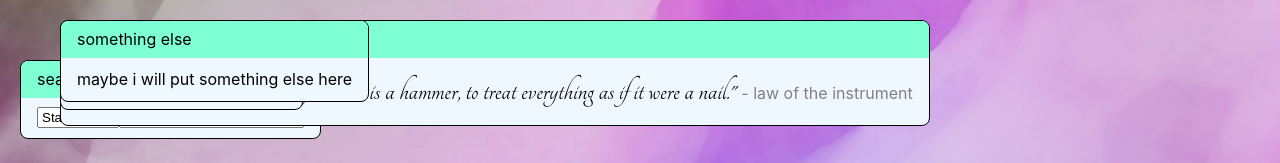
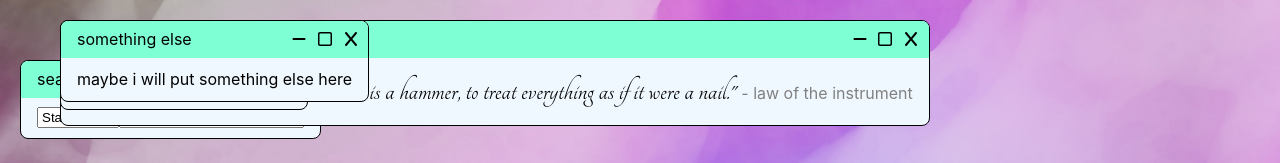
Before and after one commit to mirunaish/floppa-new-tab, a React (Vite) app: page / in a window 1280 px wide. Shown: the top 163 px of the page. Built offline with nearby package versions, Linux system fonts and the light colour scheme.

Commit message:
added icons

```diff
--- a/package.json
+++ b/package.json
@@ -11,7 +11,8 @@
   },
   "dependencies": {
     "react": "^18.3.1",
-    "react-dom": "^18.3.1"
+    "react-dom": "^18.3.1",
+    "react-icons": "^5.3.0"
   },
   "devDependencies": {
     "@eslint/js": "^9.13.0",
--- a/src/components/Card.css
+++ b/src/components/Card.css
@@ -10,8 +10,6 @@
 .card__title {
   background-color: var(--primary);
   color: black;
-  padding: 0.4rem 1rem;
-  cursor: move;
 }
 
 .card__body {
--- a/src/components/Card.tsx
+++ b/src/components/Card.tsx
@@ -2,6 +2,9 @@ import React, { useCallback, useEffect, useState, ReactNode } from "react";
 import "./Card.css";
 import { useLocalStorage } from "../hooks/useLocalStorage";
 import { Coords } from "../types";
+import { FaMinus } from "react-icons/fa6";
+import { FaRegSquare } from "react-icons/fa6";
+import { FaX } from "react-icons/fa6";
 
 interface CardProps {
   title: string;
@@ -25,10 +28,12 @@ const Card: React.FC<CardProps> = ({
   const [movingPosition, setMovingPosition] = useState<Coords>(position); // position while moving
 
   const handleMouseDown = useCallback((e: React.MouseEvent<HTMLDivElement>) => {
-    const rect = (e.target as HTMLElement).getBoundingClientRect();
+    const rect = (
+      e.target as HTMLElement
+    ).parentElement?.getBoundingClientRect();
     setClickPosition({
-      x: e.clientX - rect.left,
-      y: e.clientY - rect.top,
+      x: e.clientX - (rect?.left ?? 0),
+      y: e.clientY - (rect?.top ?? 0),
     });
     setIsMoving(true);
 
@@ -83,8 +88,28 @@ const Card: React.FC<CardProps> = ({
         flexDirection: "column",
       }}
     >
-      <div className="card__title" onMouseDown={handleMouseDown}>
-        {title}
+      <div
+        className="card__title"
+        style={{ display: "flex", alignItems: "center" }}
+      >
+        <div
+          onMouseDown={handleMouseDown}
+          style={{ flexGrow: 1, cursor: "move", padding: "0.4rem 1rem" }}
+        >
+          {title}
+        </div>
+        <div
+          style={{
+            padding: "0.4rem 0.6rem",
+            display: "flex",
+            alignItems: "center",
+            gap: "0.6rem",
+          }}
+        >
+          <FaMinus style={{ cursor: "pointer" }} />
+          <FaRegSquare style={{ cursor: "pointer" }} />
+          <FaX style={{ cursor: "pointer" }} />
+        </div>
       </div>
       <div className="card__body">{children}</div>
     </div>
--- a/src/components/TodoList.tsx
+++ b/src/components/TodoList.tsx
@@ -1,6 +1,7 @@
 import React, { useCallback } from "react";
 import { useLocalStorage } from "../hooks/useLocalStorage";
 import TextInput from "./TextInput";
+import { FaPlus, FaX } from "react-icons/fa6";
 
 interface Todo {
   id: string;
@@ -42,7 +43,7 @@ const TodoItem: React.FC<TodoItemProps> = ({
           color: "gray",
         }}
       >
-        x
+        <FaX />
       </span>
     </div>
   );
@@ -83,19 +84,20 @@ const TodoList: React.FC = () => {
   );
 
   return (
-    <div style={{ display: "flex", flexDirection: "column" }}>
+    <div style={{ display: "flex", flexDirection: "column", gap: 2 }}>
       {todoList.map((todo) => (
         <TodoItem {...todo} removeTodo={removeTodo} toggleDone={toggleDone} />
       ))}
       <div
         style={{
+          marginTop: 8,
           display: "flex",
           flexDirection: "row",
-          alignItems: "baseline",
+          alignItems: "center",
           gap: 5,
         }}
       >
-        <span style={{ margin: 4 }}> + </span>
+        <FaPlus style={{ margin: 4 }} />
         <TextInput placeholder="add new..." onEnter={addTodo} />
       </div>
     </div>
```
Also changed, not shown: 1 other file (tests, documents, lock files or other folders).
